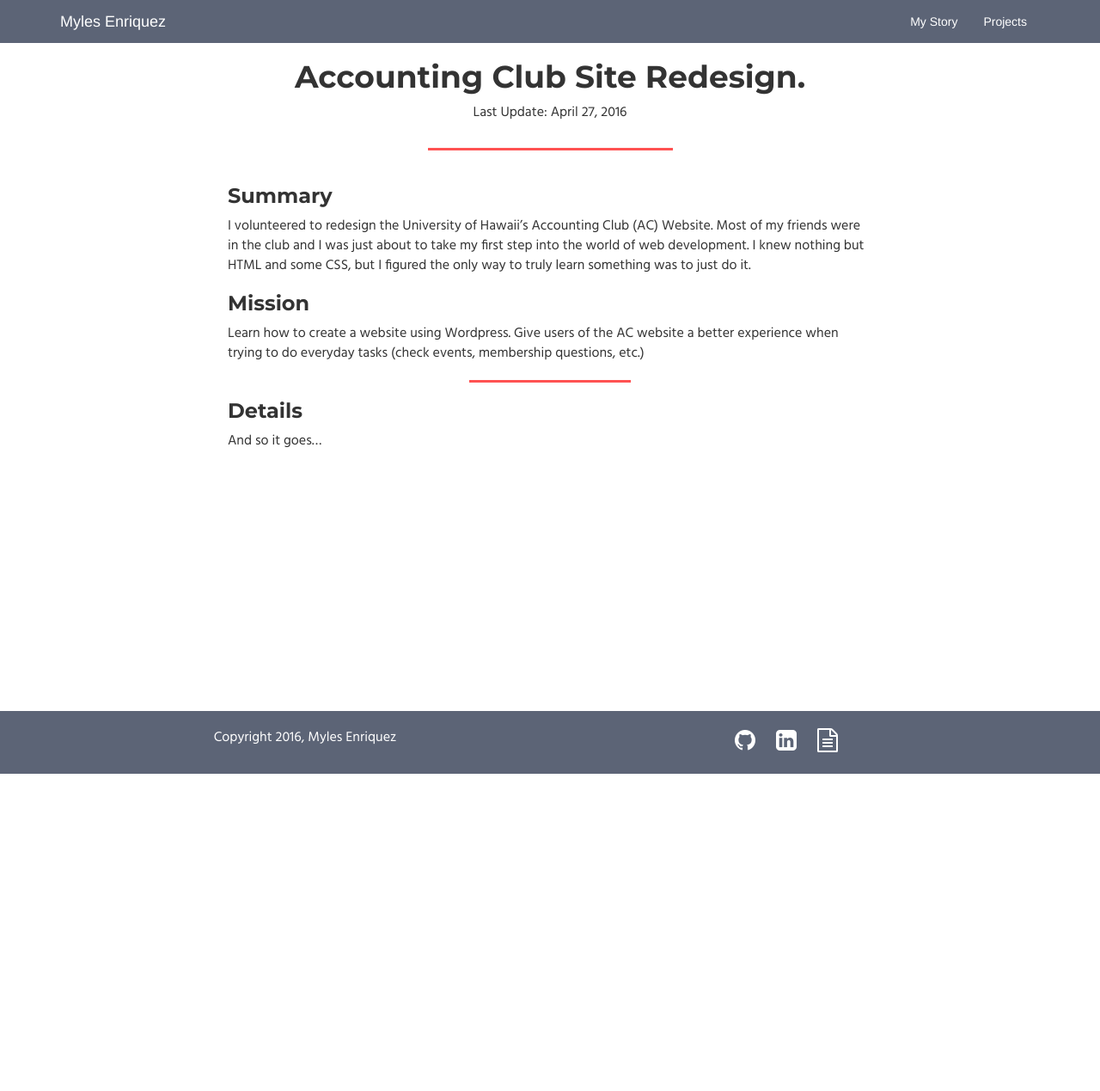
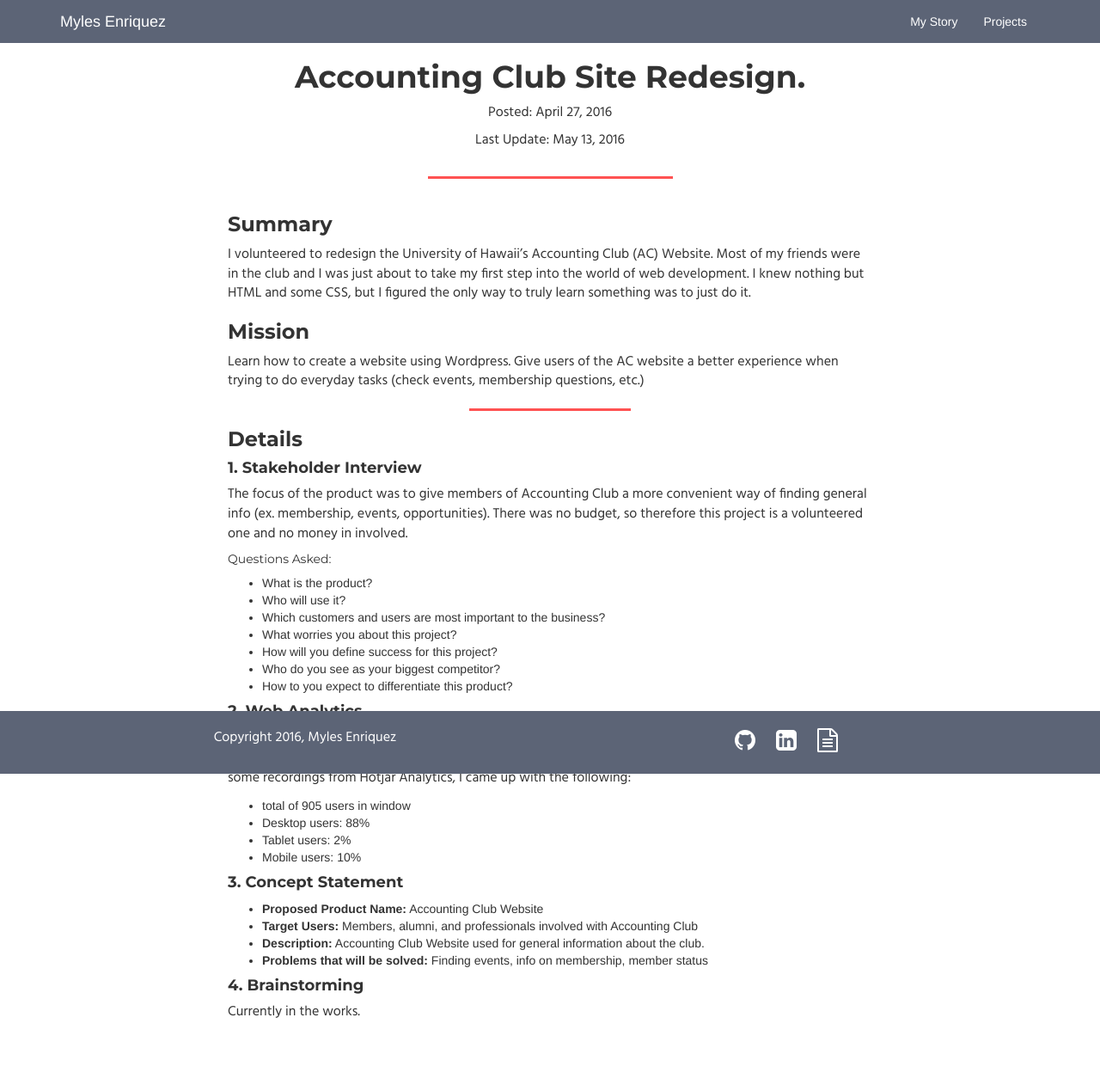
Before and after one commit to torleif-nielsen/enriquezm.github.io, a Jekyll site: the page built from _posts/projects/2016-04-27-accounting-club-site-redesign.md, in a window 1280 px wide. Shown: the whole page at 86% size. Built offline with Jekyll 4.4.1, drawn with Linux system fonts in a browser that asks for light colours; nearby versions of some CDN libraries; library files that are not in the unit come from our copies; before the commit the page ends 900 px from its top, so only the background shows below that.

Commit message:
Add content to AC Website Redesign.

```diff
--- a/_layouts/post.html
+++ b/_layouts/post.html
@@ -6,7 +6,10 @@ layout: default
   <header class="post-header row">
   	<div class="col-xs-12 col-md-8 col-md-offset-2 text-center">
   		<h1 class="post-title">{{ page.title }}</h1>
-      <p>Last Update: {{ page.date | date: '%B %d, %Y' }}</p>
+      <p>Posted: {{ page.date | date: '%B %d, %Y' }}</p>
+      {% if page.update %}
+      <p>Last Update: {{ page.update | date: '%B %d, %Y' }}</p>
+      {% endif %}
   	</div>
   </header>
 
--- a/_posts/projects/2016-04-27-accounting-club-site-redesign.md
+++ b/_posts/projects/2016-04-27-accounting-club-site-redesign.md
@@ -2,6 +2,7 @@
 layout: post
 title: Accounting Club Site Redesign.
 date: 2016-04-27 13:00:00
+update: 2016-05-13 11:34:00
 blurb: I volunteered to help redesign and develop the University of Hawaii's Accounting Club Website.
 categories:
 - projects
@@ -27,4 +28,36 @@ Learn how to create a website using Wordpress. Give users of the AC website a be
 
 ### Details
 
-And so it goes...
+#### 1. Stakeholder Interview
+
+The focus of the product was to give members of Accounting Club a more convenient way of finding general info (ex. membership, events, opportunities). There was no budget, so therefore this project is a volunteered one and no money in involved.
+
+##### Questions Asked:
+
+- What is the product?
+- Who will use it?
+- Which customers and users are most important to the business?
+- What worries you about this project?
+- How will you define success for this project?
+- Who do you see as your biggest competitor?
+- How to you expect to differentiate this product?
+
+#### 2. Web Analytics
+
+Some identified problem areas on the website were: affordance is not clear in some instances. Too many redirects on one page. Color scheme and theme is not well put together and doesn't seem consistent. After some recordings from Hotjar Analytics, I came up with the following:
+
+- total of 905 users in window
+- Desktop users: 88%
+- Tablet users: 2%
+- Mobile users: 10%
+
+#### 3. Concept Statement
+
+- **Proposed Product Name:** Accounting Club Website
+- **Target Users:** Members, alumni, and professionals involved with Accounting Club
+- **Description:** Accounting Club Website used for general information about the club.
+- **Problems that will be solved:** Finding events, info on membership, member status
+
+#### 4. Brainstorming
+
+Currently in the works.
```
Also changed, not shown: 5 other files.
